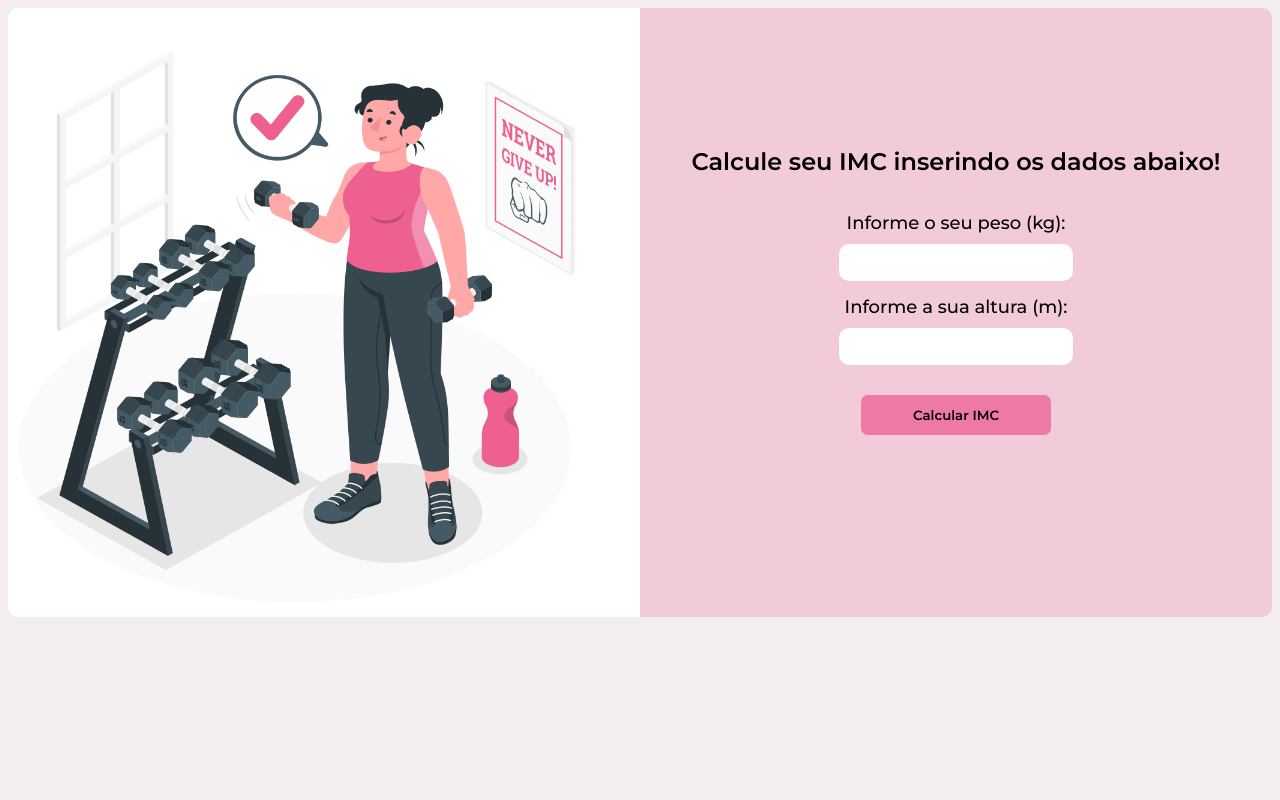
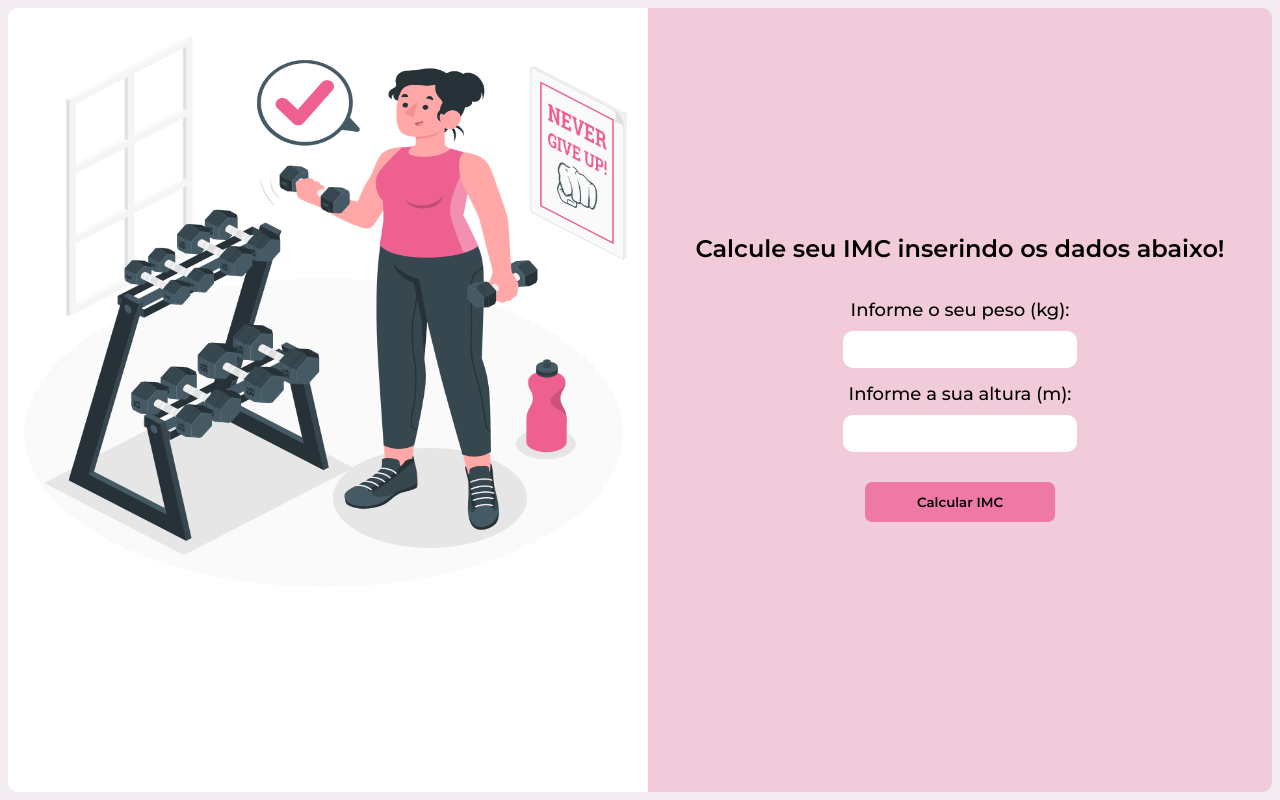
Before and after one commit to DaniScoton/Projeto-IMC, a plain HTML site: page index.html in a window 1280 px wide. Drawn offline with Linux system fonts and the light colour scheme; a web font is replaced by a local one.

Commit message:
alterações css

```diff
--- a/style.css
+++ b/style.css
@@ -6,10 +6,12 @@ body{
     display: flex;
     flex-direction: row;
     background: #f3edf2;
+    height: 97vh;
 }
 
 .parte-1{
-    width: 50%;
+    width: 50vw;
+    height: 98vh;
     background: #ffffff;
     border-top-left-radius: 10px;
     border-bottom-left-radius: 10px;
@@ -72,7 +74,8 @@ label{
 }
 
 .parte-2{
-    width: 50%;
+    width: 50vw;
+    height: 98vh;
     background-color: #f1cbd9;
     display: flex;
     justify-content: center;
@@ -82,9 +85,9 @@ label{
 }
 
 img{
-    width: 600px;
+    width: 650px;
     height: 580px;
-    margin-top: 25px;
+    padding: 10px 5px 5px 5px;
 }
 
 .div-span{
```
